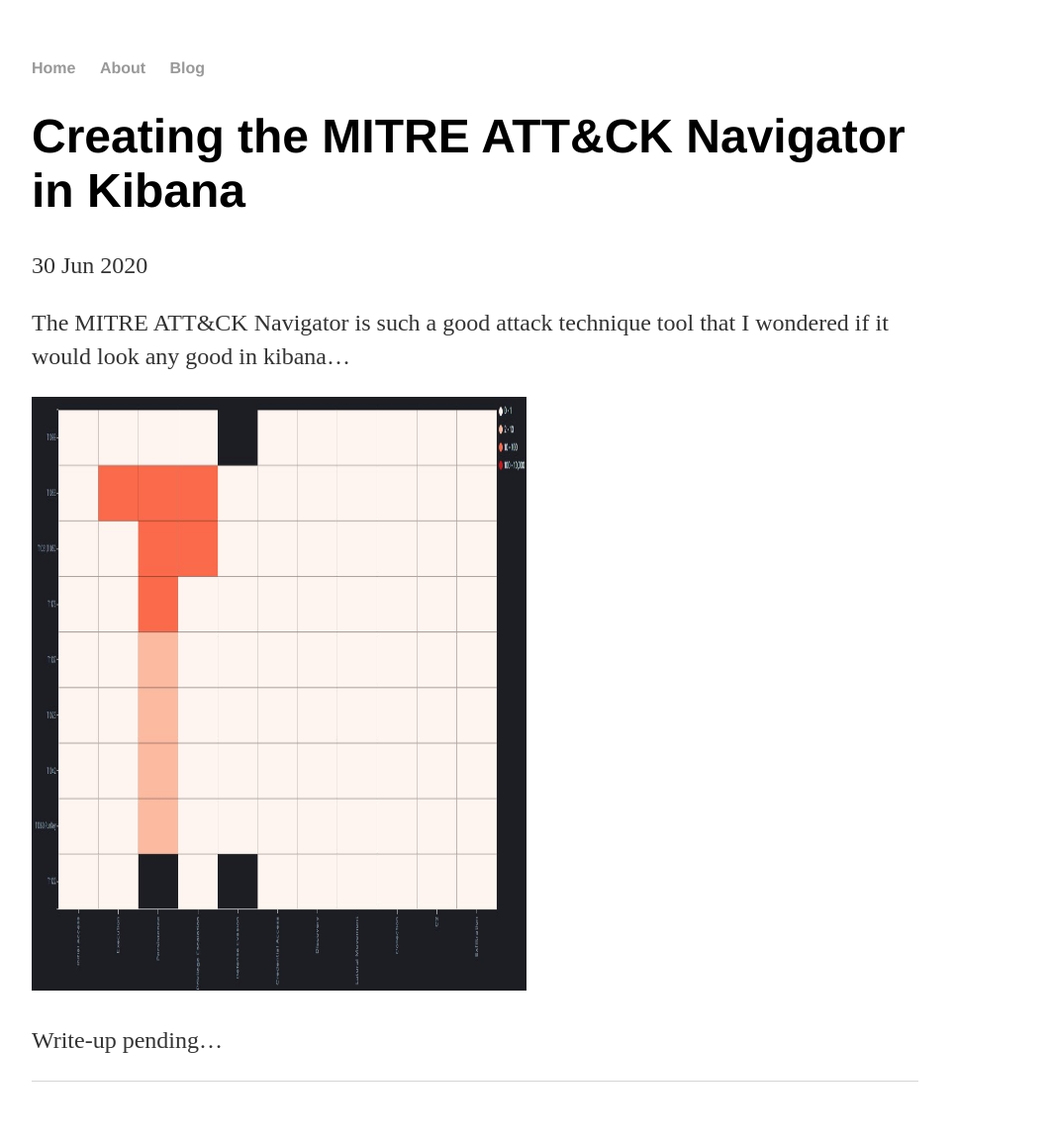
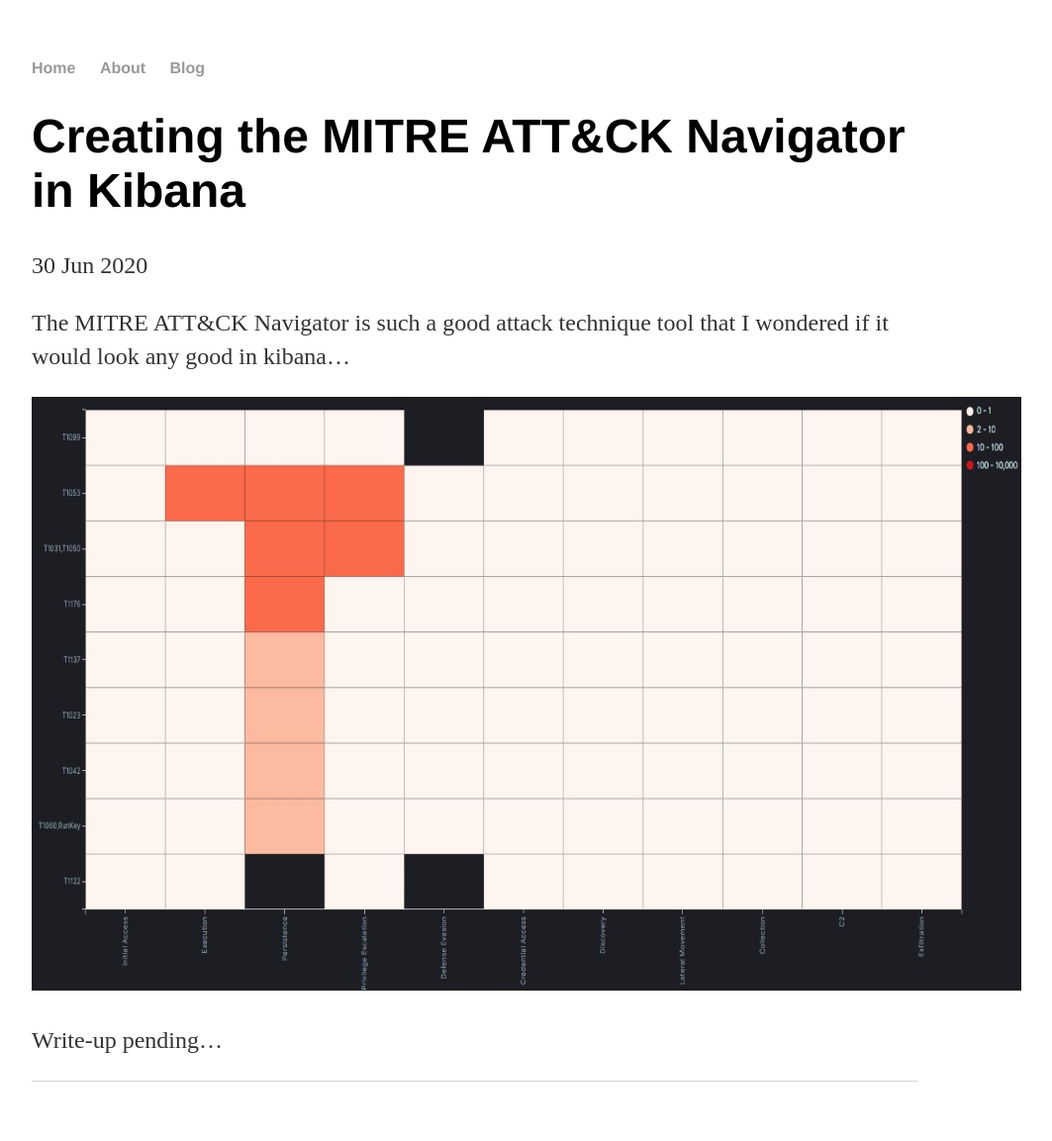
Before and after one commit to 5am5ecure/5am5ecure.github.io, a Jekyll site: the page built from _posts/2020-06-30-creating-the-mitre-attack-navigator-in-kibana.md, in a window 1280 px wide. Shown: the whole page at 99% size, without its empty margins (160-1223 px from the left). Built offline with Jekyll 4.4.1, drawn with Linux system fonts in a browser that asks for light colours.

Commit message:
Update 2020-06-30-creating-the-mitre-attack-navigator-in-kibana.md

```diff
--- a/_posts/2020-06-30-creating-the-mitre-attack-navigator-in-kibana.md
+++ b/_posts/2020-06-30-creating-the-mitre-attack-navigator-in-kibana.md
@@ -6,6 +6,6 @@
 
 The MITRE ATT&CK Navigator is such a good attack technique tool that I wondered if it would look any good in kibana...
 
-<img src="{{site.url}}/img/MITRE_Nav_Kibana.jpg" alt="MITRE ATT&CK Navigator in Kibana" width="500" height="600">
+<img src="{{site.url}}/img/MITRE_Nav_Kibana.jpg" alt="MITRE ATT&CK Navigator in Kibana" width="1000" height="600">
 
 Write-up pending...
```
